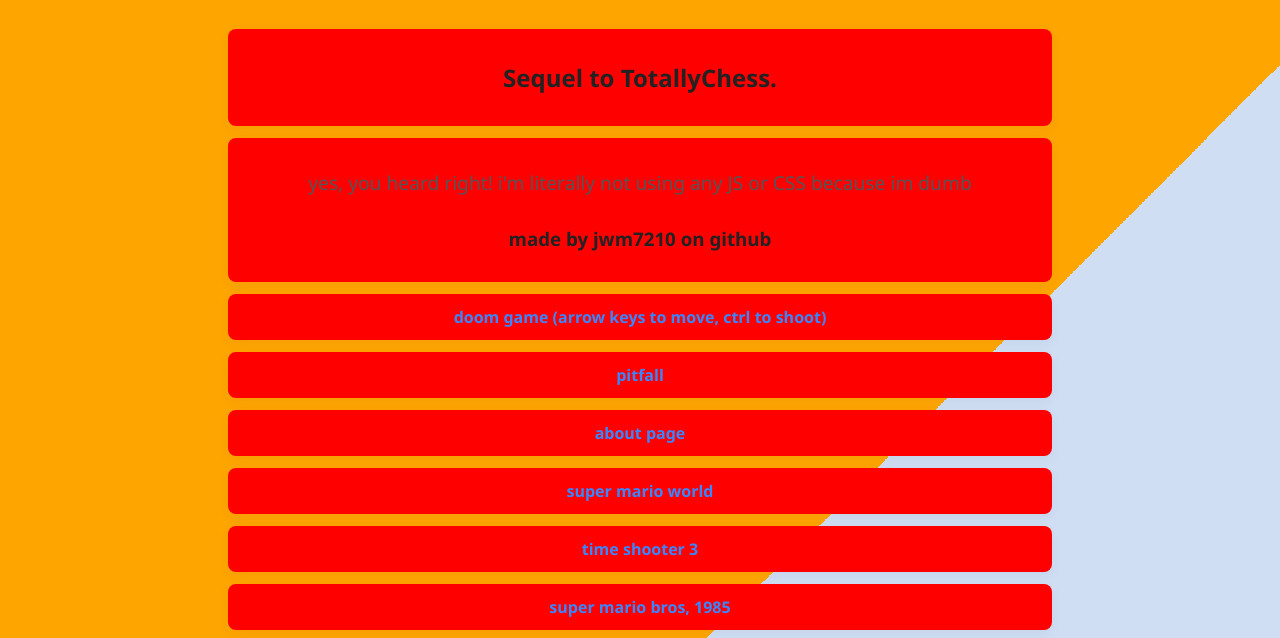
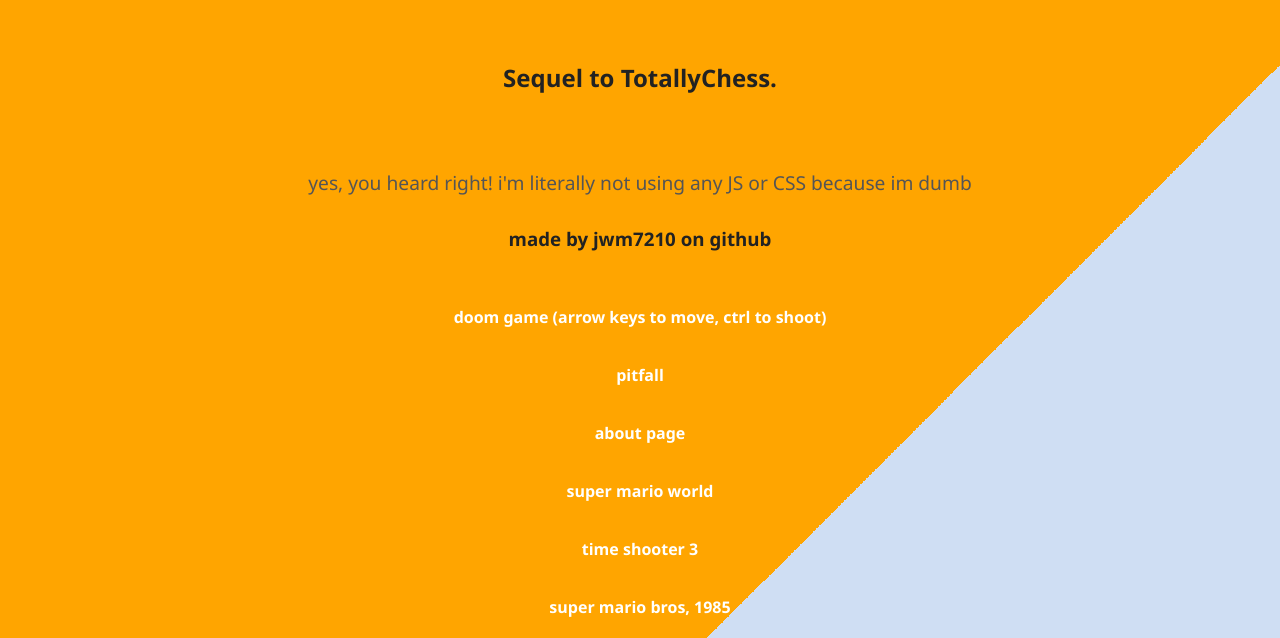
Before and after one commit to JWM7210/site-test, a plain HTML site: page index.html in a window 1280 px wide. Shown: the part 118-756 px from the top of the page. Drawn offline with Linux system fonts and the light colour scheme.

Commit message:
Update style.css

```diff
--- a/style.css
+++ b/style.css
@@ -22,7 +22,7 @@
 }
 
 a {
-  color: #3a86ff;
+  color: #FFFFFF;
   text-decoration: none;
   font-weight: 600;
   transition: color 0.2s, box-shadow 0.2s;
@@ -38,7 +38,7 @@
   max-width: 800px;
   padding: 12px;
   text-align: center;
-  background: #ff0000;
+  background: linear-gradient(135deg, #FFA500 50%, #cfdef3 50%;
   border-radius: 8px;
   box-shadow: 0 4px 12px rgba(44, 62, 80, 0.05);
 }
```
